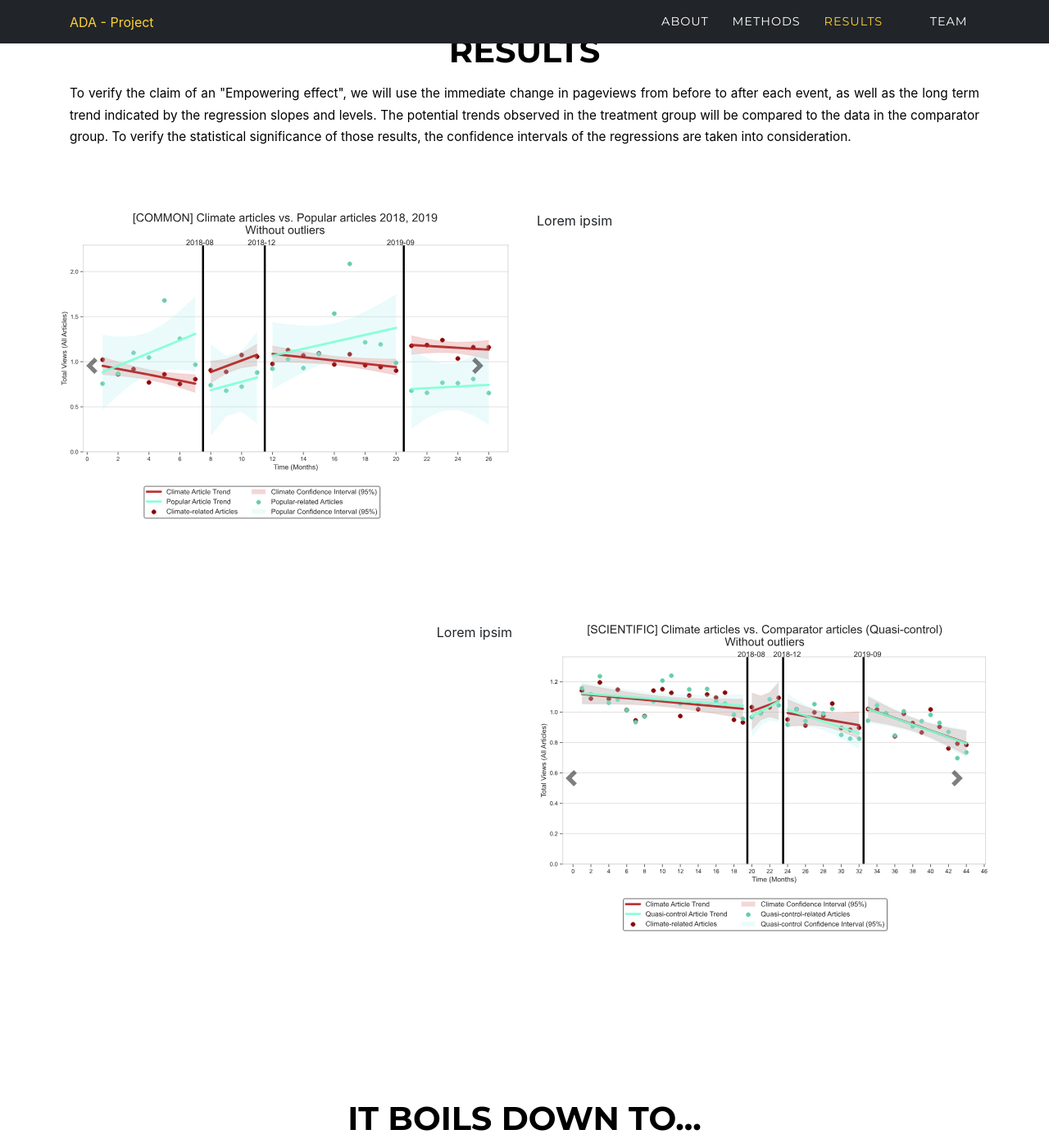
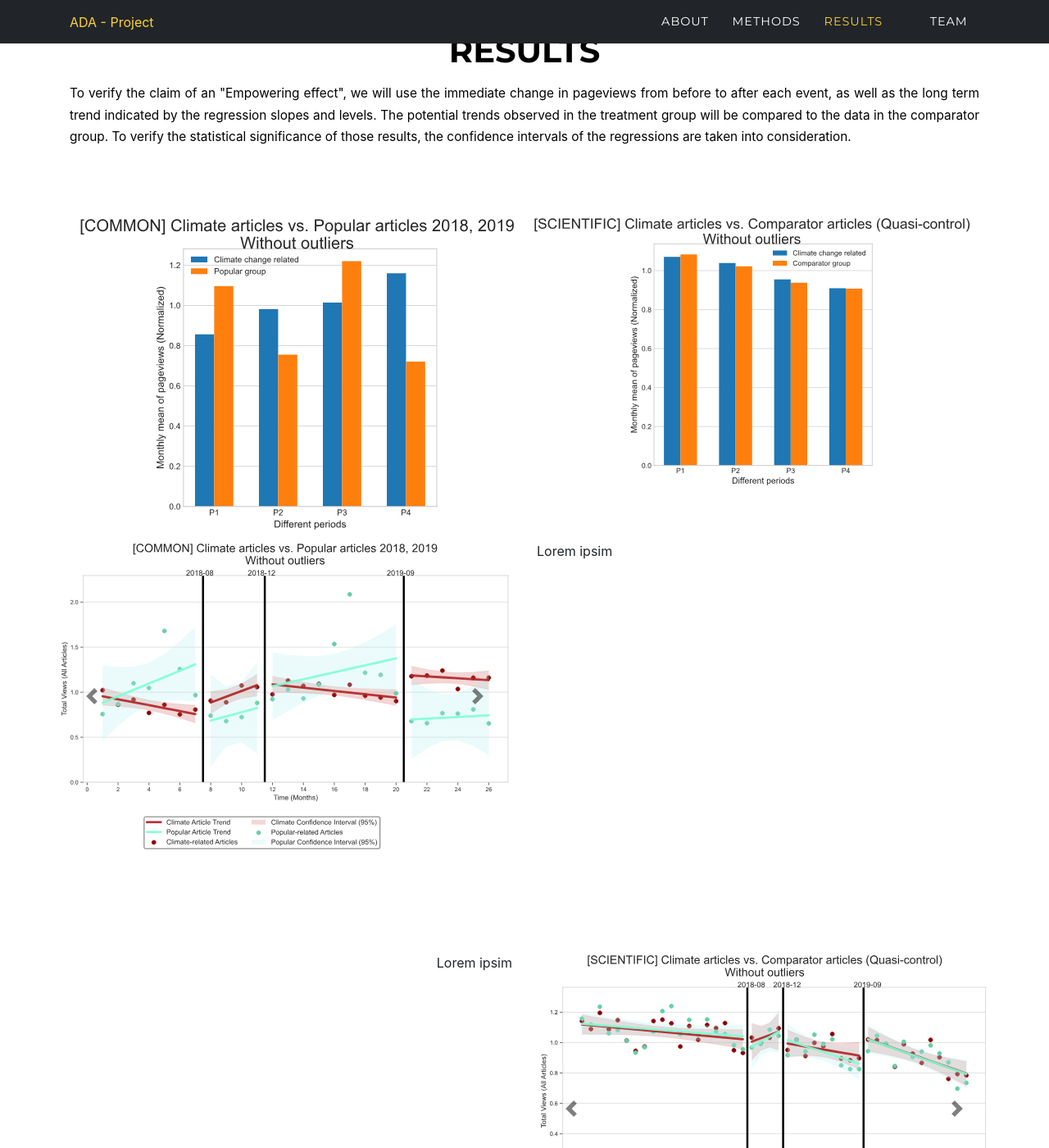
Before and after one commit to lschmdt/datastory, a Jekyll site: the page built from index.markdown, in a window 1280 px wide and 1400 px high, scrolled down 3916 px. Shown: the whole window at 82% size. Built offline with Jekyll 4.4.1, drawn with Linux system fonts in a browser that asks for light colours; some web fonts are replaced.

Commit message:
bar plot

```diff
--- a/_includes/results.html
+++ b/_includes/results.html
@@ -12,9 +12,10 @@
         <br>
         <br>
 
-        {% if site.data.sitetext.results.text %}
-        <h3 class="section-subheading text-muted"></p>{{ site.data.sitetext.results.text }}</h3>
-        {% endif %}
+        <div>
+            <img class="card-img column" src=assets/img/results/common_bar_plot_without_outliers.svg>
+            <img class="card-img column" src=assets/img/results/scientific_bar_plot_without_outliers.svg>
+        </div>
         </div>
         <br/>
         <br/>
@@ -90,6 +91,12 @@
     .carousel-control-prev /*, .carousel-indicators */ {
     filter: invert(100%);
         }
+
+    .column {
+    float: left;
+    width: 50%;
+    padding: 5px;
+    }
 </style>
 
 <!-- End Results -->
```
Also changed, not shown: assets/img/results/common_bar_plot.svg (added), assets/img/results/common_bar_plot_without_outliers.svg (added), assets/img/results/scientific_bar_plot.svg (added), assets/img/results/scientific_bar_plot_without_outliers.svg (added).
